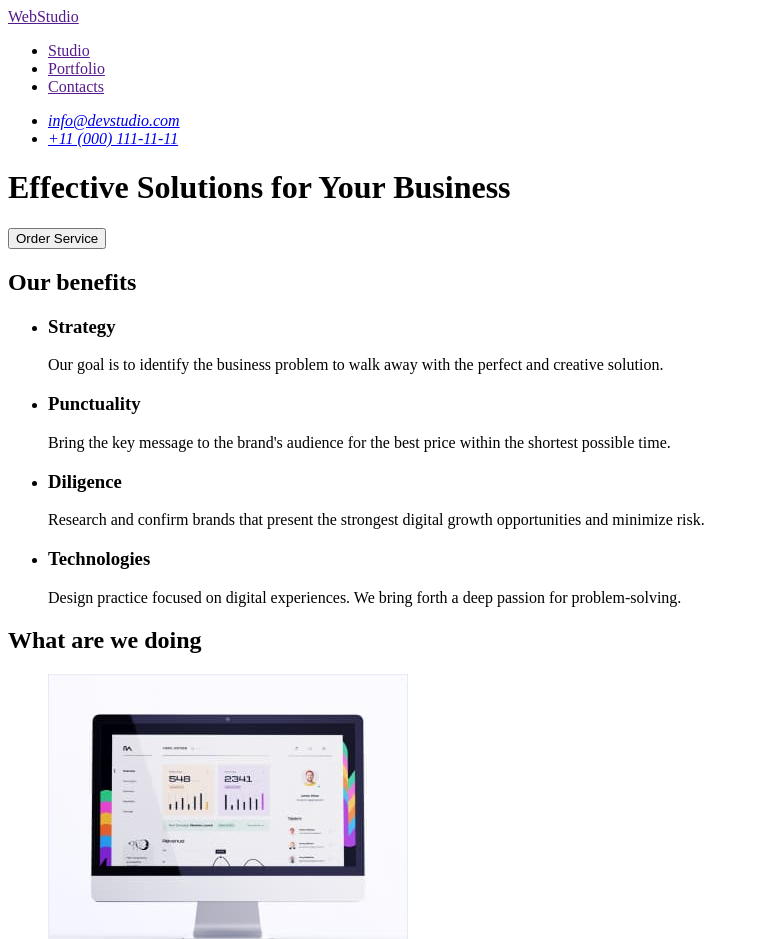
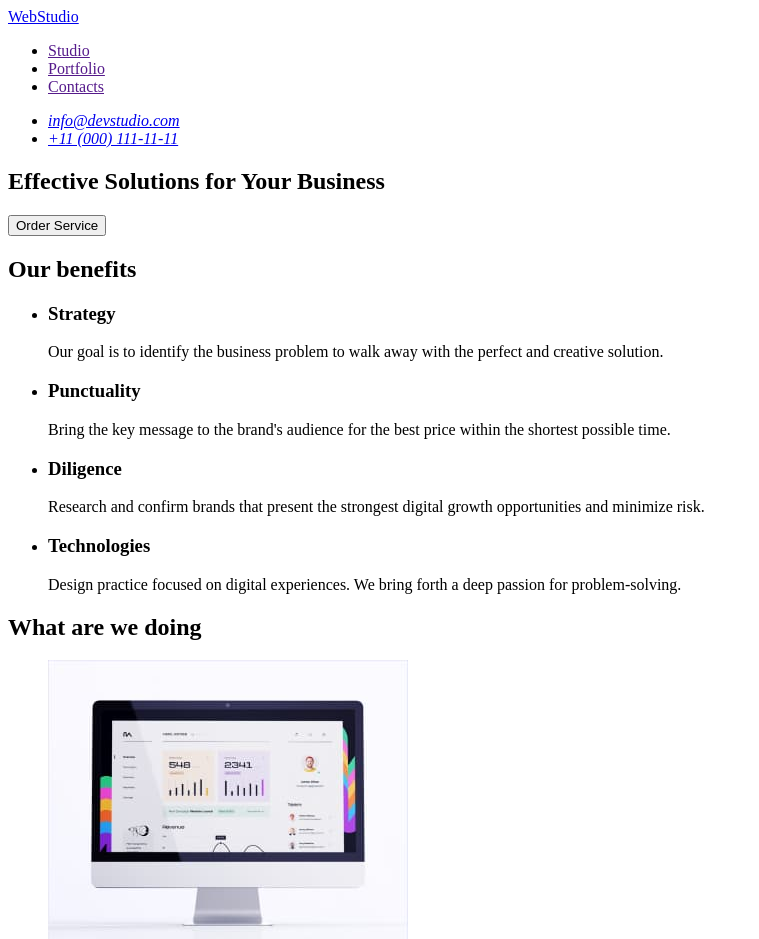
Before and after one commit to oksana-oxy/goit-markup-hw-01, a plain HTML site: page index.html in a window 1280 px wide. Shown: the top 939 px of the page, without its empty margins (0-759 px from the left). Drawn offline with Linux system fonts and the light colour scheme.

Commit message:
correct H1, main

```diff
--- a/index.html
+++ b/index.html
@@ -9,7 +9,7 @@
   <body>
     <header>
       <nav>
-        <a href=""><span>Web</span>Studio</a>
+        <a href="./index.html">WebStudio</a>
         <ul>
           <li><a href="">Studio</a></li>
           <li><a href="">Portfolio</a></li>
@@ -24,8 +24,10 @@
       </address>
     </header>
     <main>
-      <h1>Effective Solutions for Your Business</h1>
-      <button type="button">Order Service</button>
+      <section>
+        <h1>Effective Solutions for Your Business</h1>
+        <button type="button">Order Service</button>
+      </section>
       <section>
         <h2>Our benefits</h2>
         <ul>
@@ -116,7 +118,7 @@
       </section>
     </main>
     <footer>
-      <a href=""><span>Web</span>Studio</a>
+      <a href="./index.html">WebStudio</a>
       <p>
         Increase the flow of customers and sales for your business with digital
         marketing & growth solutions.
```
